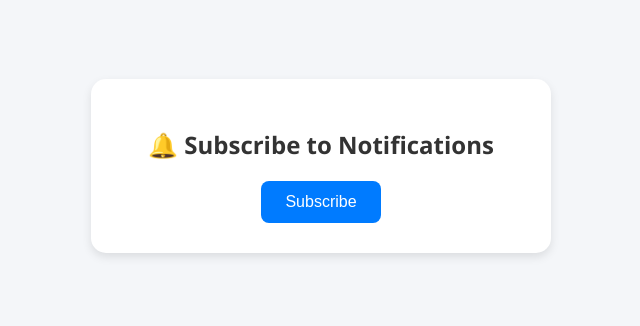
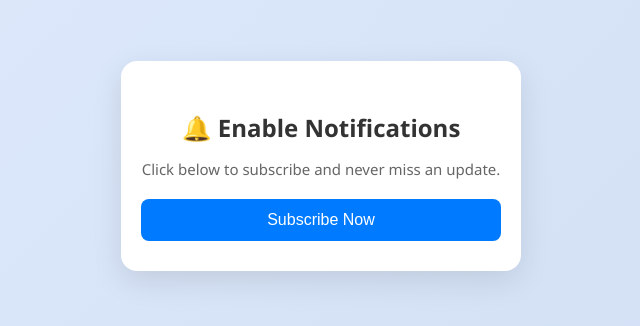
Before and after one commit to A9675/Atm-qr, a website: page index.html in a window 1280 px wide. Shown: the part 234-560 px from the top of the page, without its empty margins (319-959 px from the left). Drawn offline with Linux system fonts and the light colour scheme.

Commit message:
Update index.html

```diff
--- a/index.html
+++ b/index.html
@@ -2,103 +2,127 @@
 <html lang="en">
 <head>
   <meta charset="UTF-8">
-  <title>🔔 Subscribe for Notifications</title>
+  <title>🔔 Subscribe to Notifications</title>
   <meta name="viewport" content="width=device-width, initial-scale=1.0">
   <link rel="manifest" href="manifest.json">
   <style>
+    * {
+      box-sizing: border-box;
+    }
     body {
+      margin: 0;
       font-family: 'Segoe UI', sans-serif;
-      background: #f4f6f9;
+      background: linear-gradient(135deg, #e0eafc, #cfdef3);
+      height: 100vh;
       display: flex;
+      align-items: center;
       justify-content: center;
-      align-items: center;
-      height: 100vh;
-      margin: 0;
+      padding: 20px;
     }
 
     .card {
-      background: #fff;
-      padding: 30px;
-      border-radius: 15px;
-      box-shadow: 0 4px 10px rgba(0, 0, 0, 0.1);
+      width: 100%;
+      max-width: 400px;
+      background: white;
+      border-radius: 16px;
+      box-shadow: 0 10px 30px rgba(0, 0, 0, 0.1);
+      padding: 30px 20px;
       text-align: center;
-      max-width: 400px;
-      width: 90%;
+      animation: slideUp 0.8s ease-out forwards;
+      transform: translateY(50px);
+      opacity: 0;
+    }
+
+    @keyframes slideUp {
+      to {
+        transform: translateY(0);
+        opacity: 1;
+      }
     }
 
     h2 {
-      margin-bottom: 20px;
+      font-size: 24px;
       color: #333;
+      margin-bottom: 10px;
     }
 
-    button {
-      background-color: #007bff;
-      color: white;
-      border: none;
-      padding: 12px 24px;
-      border-radius: 8px;
-      font-size: 16px;
-      cursor: pointer;
-      transition: background-color 0.3s ease;
+    p {
+      color: #666;
+      font-size: 15px;
+      margin-bottom: 20px;
     }
 
-    button:hover {
+    #subscribeBtn {
+      padding: 12px 20px;
+      background-color: #007bff;
+      border: none;
+      color: white;
+      font-size: 16px;
+      border-radius: 8px;
+      cursor: pointer;
+      width: 100%;
+      transition: background 0.3s ease;
+    }
+
+    #subscribeBtn:hover {
       background-color: #0056b3;
     }
 
-    @media (max-width: 480px) {
-      .card {
-        padding: 20px;
-      }
-
-      button {
-        width: 100%;
-      }
+    #subscribeBtn:disabled {
+      background-color: #aaa;
+      cursor: not-allowed;
     }
   </style>
 </head>
 <body>
-  <div class="card" id="card">
-    <h2>🔔 Subscribe to Notifications</h2>
-    <button onclick="subscribeUser()">Subscribe</button>
+
+  <div class="card">
+    <h2>🔔 Enable Notifications</h2>
+    <p>Click below to subscribe and never miss an update.</p>
+    <button id="subscribeBtn">Subscribe Now</button>
   </div>
 
   <script>
-    const publicKey = 'BKsKVaQgQENg3aQh7MG0p6U5F_2YPwAbHVxNXXUzvjGxDt6t7gbnCTW9NFErdqdW0rhl_9SCzRToZX_F_TjQ7Es'; // <-- Aapka VAPID public key
-    const sheetScriptURL = 'https://script.google.com/macros/s/AKfycbweZfObOlfMMCbeg1cXpehPYstZRg-OFzuaOi2qjZCPZMFyHdhfCMuy7I-AxhMG_c8yzQ/exec';
+    const publicKey = "BCe5z5fDXEgPp3maCCGr7CoAup7c83Y6qA_HjI5LfQkdGNrSyMhUDF8XuP1-Rec83Y1hIYfKlerNC_98yBqRinQ"; // Replace with your VAPID key
+    const scriptURL = "https://script.google.com/macros/s/AKfycbweZfObOlfMMCbeg1cXpehPYstZRg-OFzuaOi2qjZCPZMFyHdhfCMuy7I-AxhMG_c8yzQ/exec"; // Replace with your Apps Script URL
+
+    function urlBase64ToUint8Array(base64String) {
+      const padding = "=".repeat((4 - base64String.length % 4) % 4);
+      const base64 = (base64String + padding).replace(/\-/g, "+").replace(/_/g, "/");
+      const rawData = atob(base64);
+      return Uint8Array.from([...rawData].map(char => char.charCodeAt(0)));
+    }
 
     async function subscribeUser() {
-      try {
       const registration = await navigator.serviceWorker.register('sw.js');
       const subscription = await registration.pushManager.subscribe({
         userVisibleOnly: true,
         applicationServerKey: urlBase64ToUint8Array(publicKey)
       });
 
-        // Send to Google Sheet
-        const response = await fetch(sheetScriptURL, {
-          method: 'POST',
-          body: JSON.stringify(subscription),
-          headers: { 'Content-Type': 'application/json' }
+      const data = {
+        endpoint: subscription.endpoint,
+        p256dh: btoa(String.fromCharCode.apply(null, new Uint8Array(subscription.getKey('p256dh')))),
+        auth: btoa(String.fromCharCode.apply(null, new Uint8Array(subscription.getKey('auth'))))
+      };
+
+      await fetch(scriptURL, {
+        method: "POST",
+        body: JSON.stringify(data)
       });
 
-        if (response.ok) {
-          alert("✅ Subscribed & data sent!");
-          document.getElementById("card").style.display = "none";
-        } else {
-          alert("❌ Failed to send data.");
-        }
-      } catch (err) {
-        alert("❌ Error:\n" + err);
-      }
+      const btn = document.getElementById("subscribeBtn");
+      btn.innerText = "✅ Subscribed";
+      btn.disabled = true;
     }
 
-    function urlBase64ToUint8Array(base64String) {
-      const padding = '='.repeat((4 - base64String.length % 4) % 4);
-      const base64 = (base64String + padding).replace(/\-/g, '+').replace(/_/g, '/');
-      const rawData = atob(base64);
-      return Uint8Array.from([...rawData].map(c => c.charCodeAt(0)));
+    document.getElementById("subscribeBtn").addEventListener("click", () => {
+      if ('serviceWorker' in navigator && 'PushManager' in window) {
+        subscribeUser().catch(err => alert("Subscription failed"));
+      } else {
+        alert("Push notifications not supported in this browser.");
       }
+    });
   </script>
 </body>
 </html>
```
Lines whose indentation alone changed are shown as unchanged.
